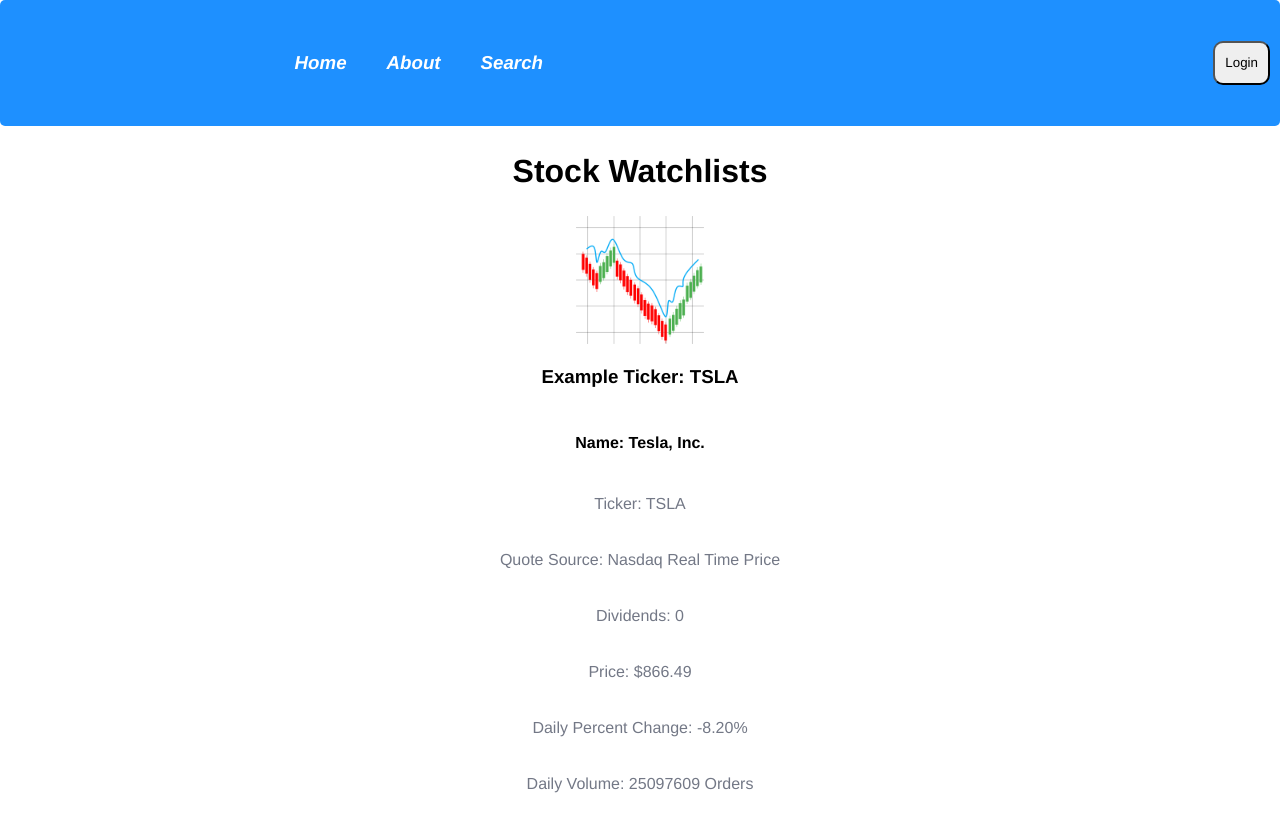
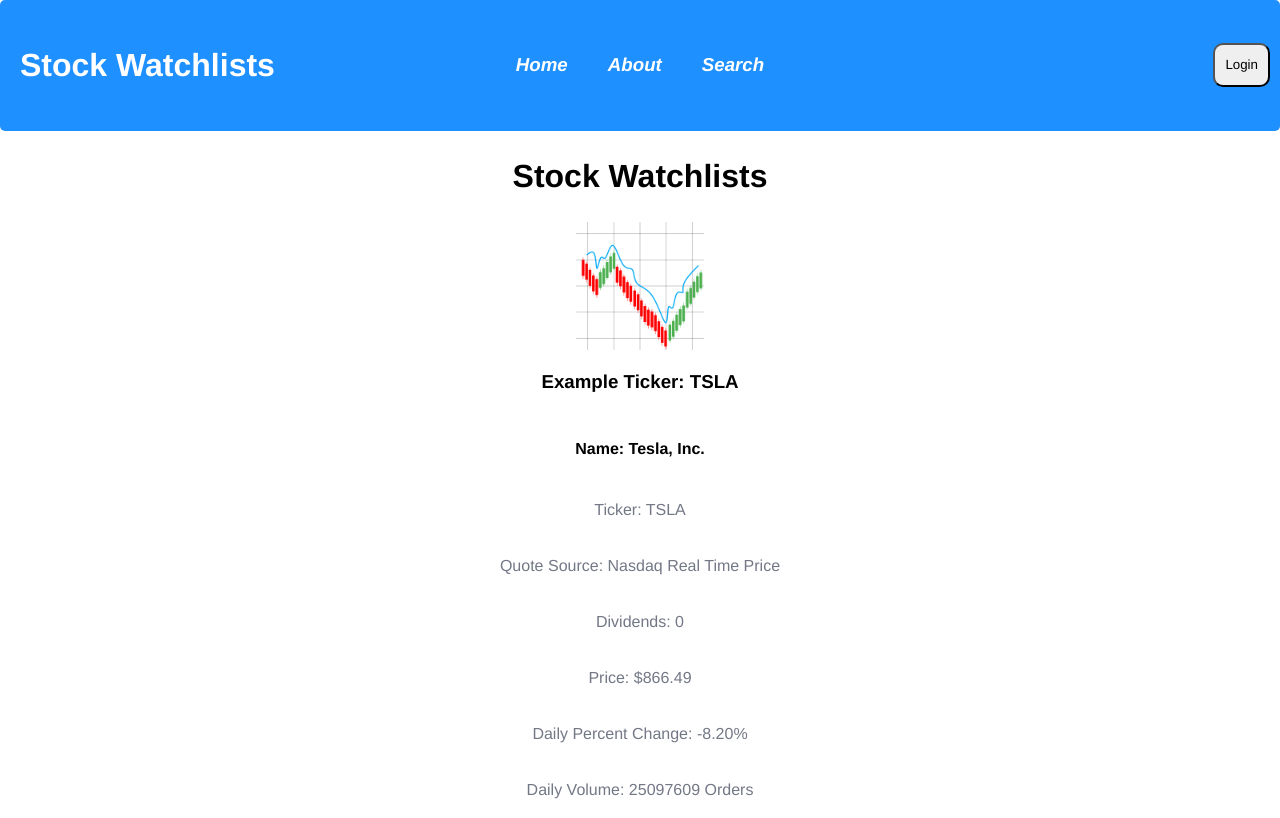
Before and after one commit to JLB2137/investment-watchlists, a React (Create React App) app: page / in a window 1280 px wide. Built offline with nearby package versions, Linux system fonts and the light colour scheme; no server answers.

Commit message:
another nav adjustment for certain viewports

```diff
--- a/src/components/Nav.js
+++ b/src/components/Nav.js
@@ -11,6 +11,8 @@
 
     //determines if the screen is mobile or below 700px width
     const isMobile = useMediaQuery({ query: `(max-width: 1000px)` });
+    const removeHamburger = useMediaQuery({ query: `(max-width: 700px)` });
+
 
     //resets the nav based on mobile to show either login info or page routing
     const navPop = () => {
@@ -54,9 +56,9 @@
                 :
                 "White"
             }}>
-            <div className='header' style={{display: props.user ? "flex": "none"}}>
+            <div className='header'>
                 <h1 id="appName">Stock Watchlists</h1>
-                <h1 id="hamburger" onClick={navPop}>≡</h1>
+                <h1 id="hamburger" style={{display: !props.user || props.user && !removeHamburger ? "none": "flex"}} onClick={navPop}>≡</h1>
             </div>
                 {props.user ?
                 <div className='links' style={{display: isMobile ? navPopChange ? "none": "flex" : "flex"}}>
```
